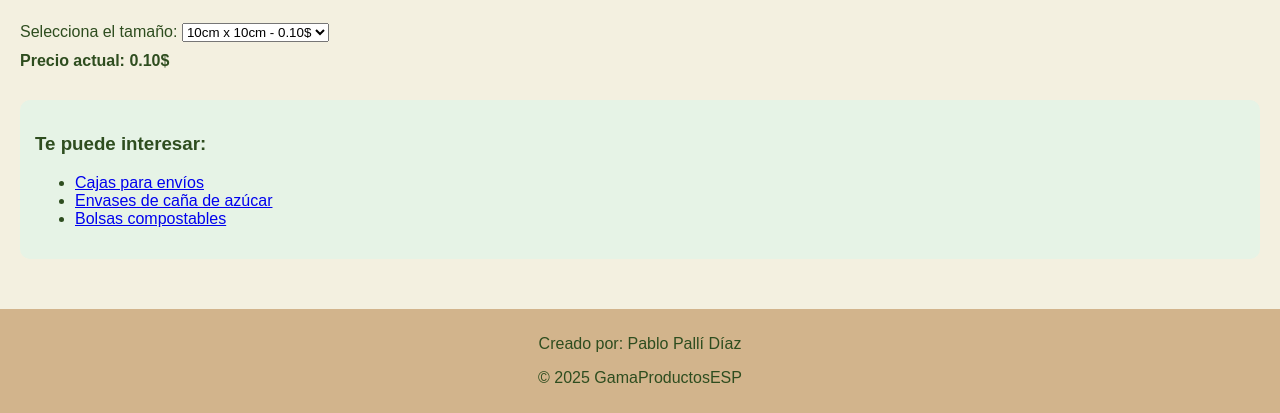
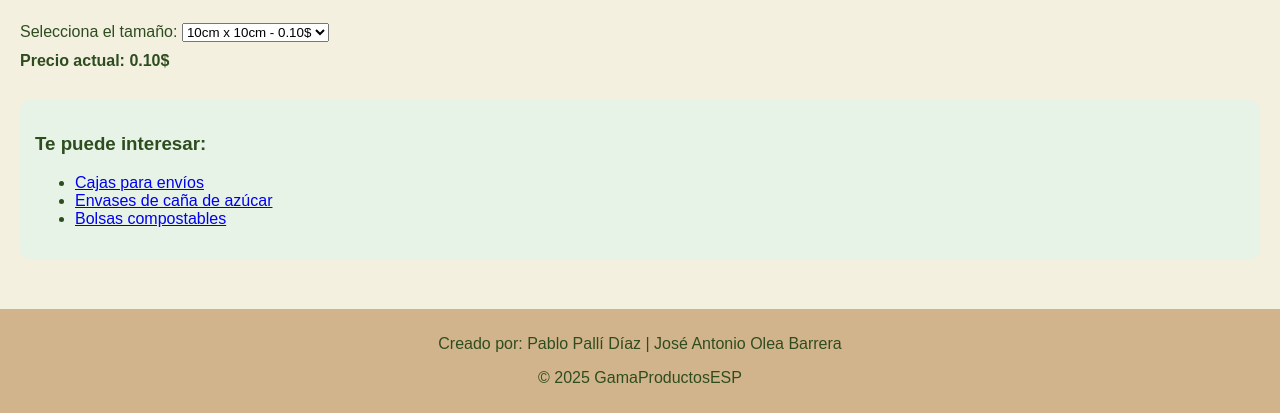
Before and after one commit to N35Q/gamaproductosesp, a plain HTML site: page envase-carton.html in a window 1280 px wide. Shown: the part 529-942 px from the top of the page. Drawn offline with Linux system fonts and the light colour scheme.

Commit message:
Update envase-carton.html

```diff
--- a/envase-carton.html
+++ b/envase-carton.html
@@ -55,7 +55,7 @@
   </main>
 
   <footer>
-    <p>Creado por: Pablo Pallí Díaz</p>
+    <p>Creado por: Pablo Pallí Díaz | José Antonio Olea Barrera</p>
     <p>&copy; 2025 GamaProductosESP</p>
   </footer>
 
```
